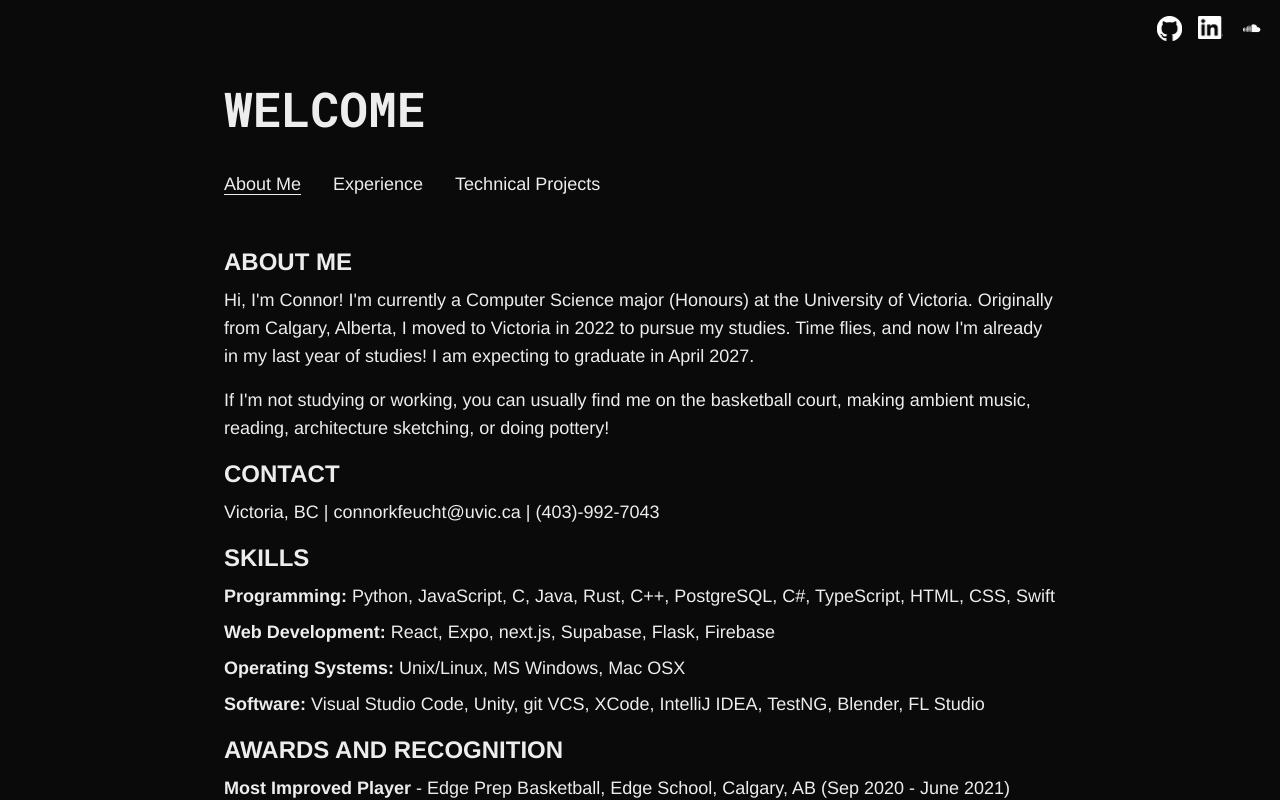
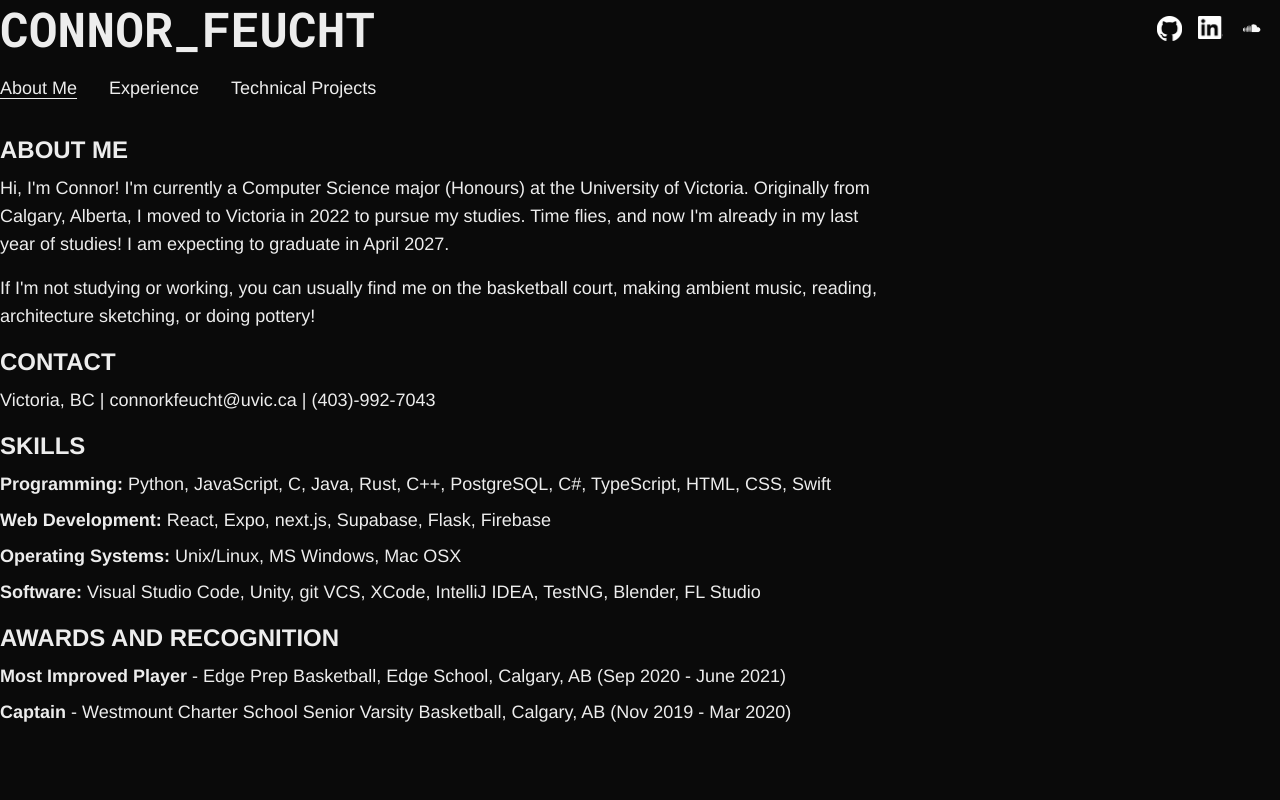
Before and after one commit to connorkfeucht/connor-web, a Next.js app: page /home in a window 1280 px wide. Built offline with nearby package versions, Linux system fonts and the light colour scheme.

Commit message:
more changes visually

```diff
--- a/app/home/page.tsx
+++ b/app/home/page.tsx
@@ -34,13 +34,23 @@ const HomePageContent = () => {
 
   return (
     <motion.div
-      className="relative h-screen overflow-y-auto"
+      className="relative h-screen w-full overflow-y-auto"
       initial={{ opacity: 0 }}
       animate={{ opacity: 1 }}
       transition={{ duration: 0.8, ease: "easeOut" }}
     >
-      {/* Fixed navigation bar */}
+      {/* TODO: FIX DECODE EFFECT HERE W/ USEREF*/}
       {mounted && (
+        <>
+        <div className="w-full max-w-4xl pb-4 px-0 ml-0">
+          <h1
+            className="text-left font-bold text-3xl"
+            data-value="CONNOR_FEUCHT"
+          >
+            CONNOR_FEUCHT
+          </h1>
+        </div>
+
         <div className="fixed top-4 right-4 flex space-x-4 z-10">
           <a
             href="https://github.com/connorkfeucht"
@@ -82,21 +92,14 @@ const HomePageContent = () => {
             />
           </a>
         </div>
+        </>
       )}
 
-      {/* Content container - changed items-center to items-start */}
-      <div className="flex flex-col items-start p-4 md:p-12">
-        <div className="w-full max-w-4xl p-8 pb-0">
-          <h1
-            className="text-left font-bold text-3xl"
-            data-value="WELCOME"
-          >
-            WELCOME
-          </h1>
-        </div>
+      {/* Outer Wrapper */}
+      <div className="w-full text-left py-0 px-0 ml-0 mr-auto">
 
-        {/* Tab Navigation - changed justify-center to justify-start */}
-        <div className="w-full max-w-4xl p-8 mb-4">
+        {/* Tab Navigation */}
+        <div className="w-full max-w-4xl mb-8 px-0 ml-0">
           <div className="flex gap-8 justify-start">
             <button
               onClick={() => setActiveTab('about')}
@@ -125,7 +128,7 @@ const HomePageContent = () => {
           </div>
         </div>
 
-        <div className="w-full max-w-4xl px-8 pb-8">
+        <div className="w-full max-w-4xl px-0 ml-0">
           {/* About Me Tab */}
           {activeTab === 'about' && (
             <>
```
